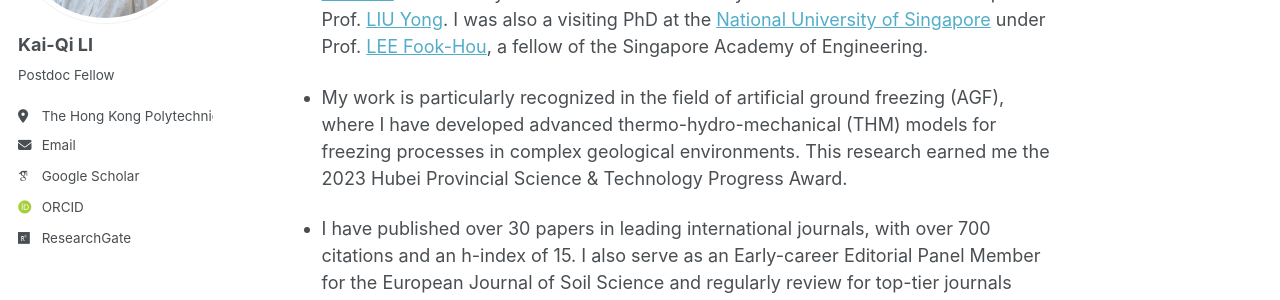
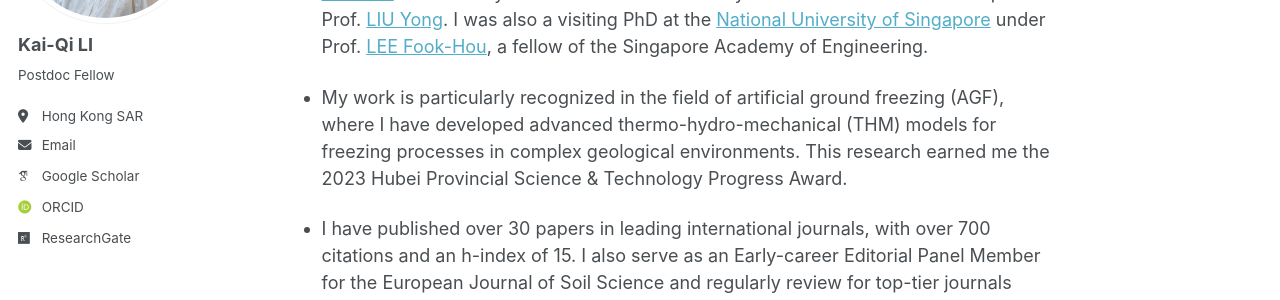
Before and after one commit to kqceeli/kqceeli.github.io, a Jekyll site: the page built from _pages/about.md, in a window 1280 px wide. Shown: the part 241-541 px from the top of the page. Built offline with Jekyll 4.4.1, drawn with Linux system fonts in a browser that asks for light colours; some web fonts are replaced; a script that is not in the unit is left out; part of the change alters nothing that is shown.

Commit message:
Update _config.yml

```diff
--- a/_config.yml
+++ b/_config.yml
@@ -11,10 +11,10 @@ locale                   : "en-US"
 title                    : "Geotechnical Uncertainty"
 title_separator          : "-"
 name                     : &name "Kai-Qi LI"
-description              : &description "personal description"
+description              : &description "Distinguished Postdoc Fellow, Department of Civil and Environmental Engineering, The Hong Kong Polytechnic Universityy"
 url                      : https://kqceeli.github.io
 baseurl                  : "" # the subpath of your site, e.g. "/blog"
-repository               : "academicpages/academicpages.github.io"
+repository               : "kqceeli/kqceeli.github.io"
 
 # Site Author - The following control what appear as part of the author content on the side bar.
 #               If a field is blank the icon and link will not appear, otherwise it will be shown.
@@ -25,7 +25,7 @@ author:
   name             : "Kai-Qi LI"
   pronouns         : # example: "she/her"
   bio              : "Postdoc Fellow"
-  location         : "The Hong Kong Polytechnic University"
+  location         : "Hong Kong SAR"
   employer         : #"The Hong Kong Polytechnic University"
   uri              : # URL
   email            : "kqcee.li@polyu.edu.hk"
```
